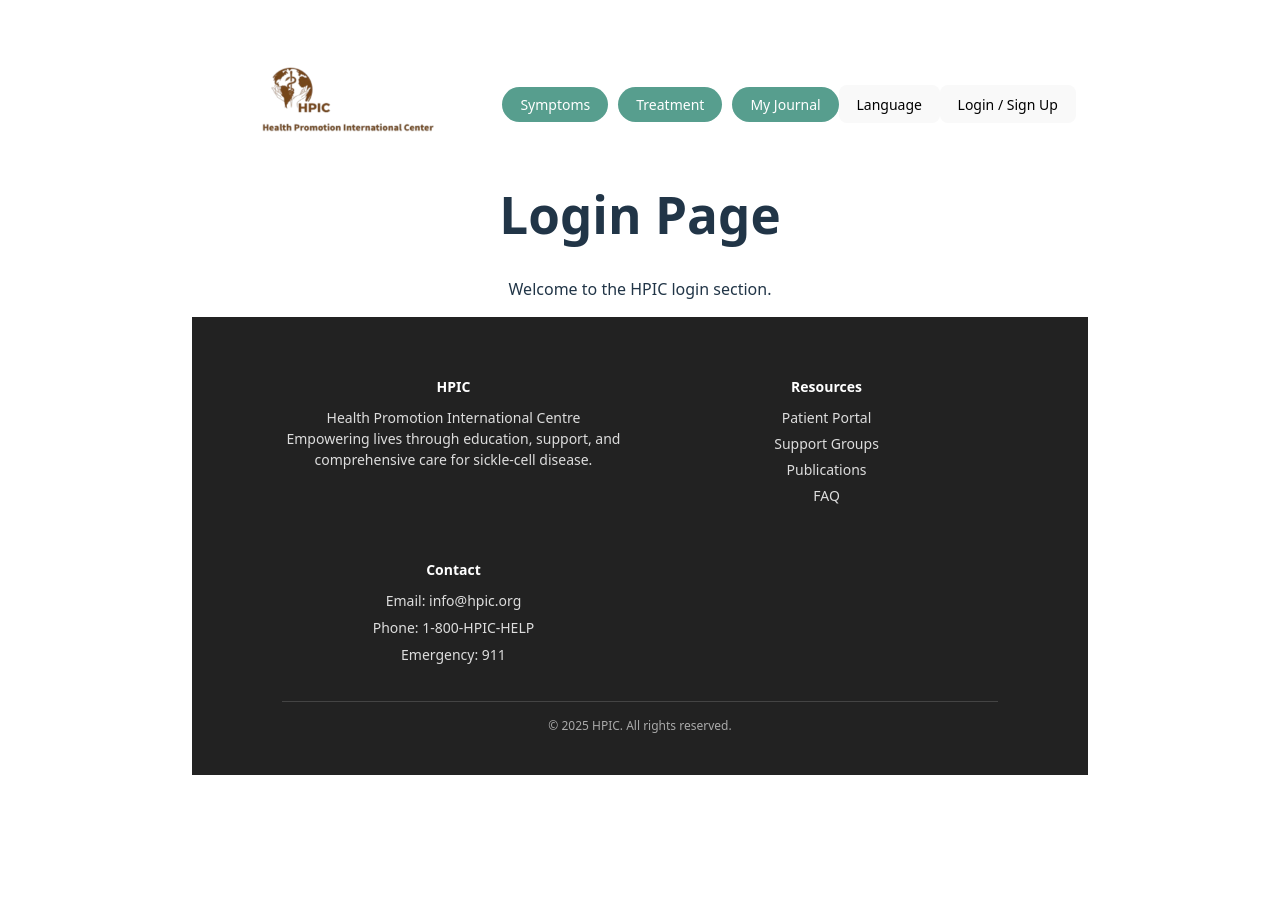
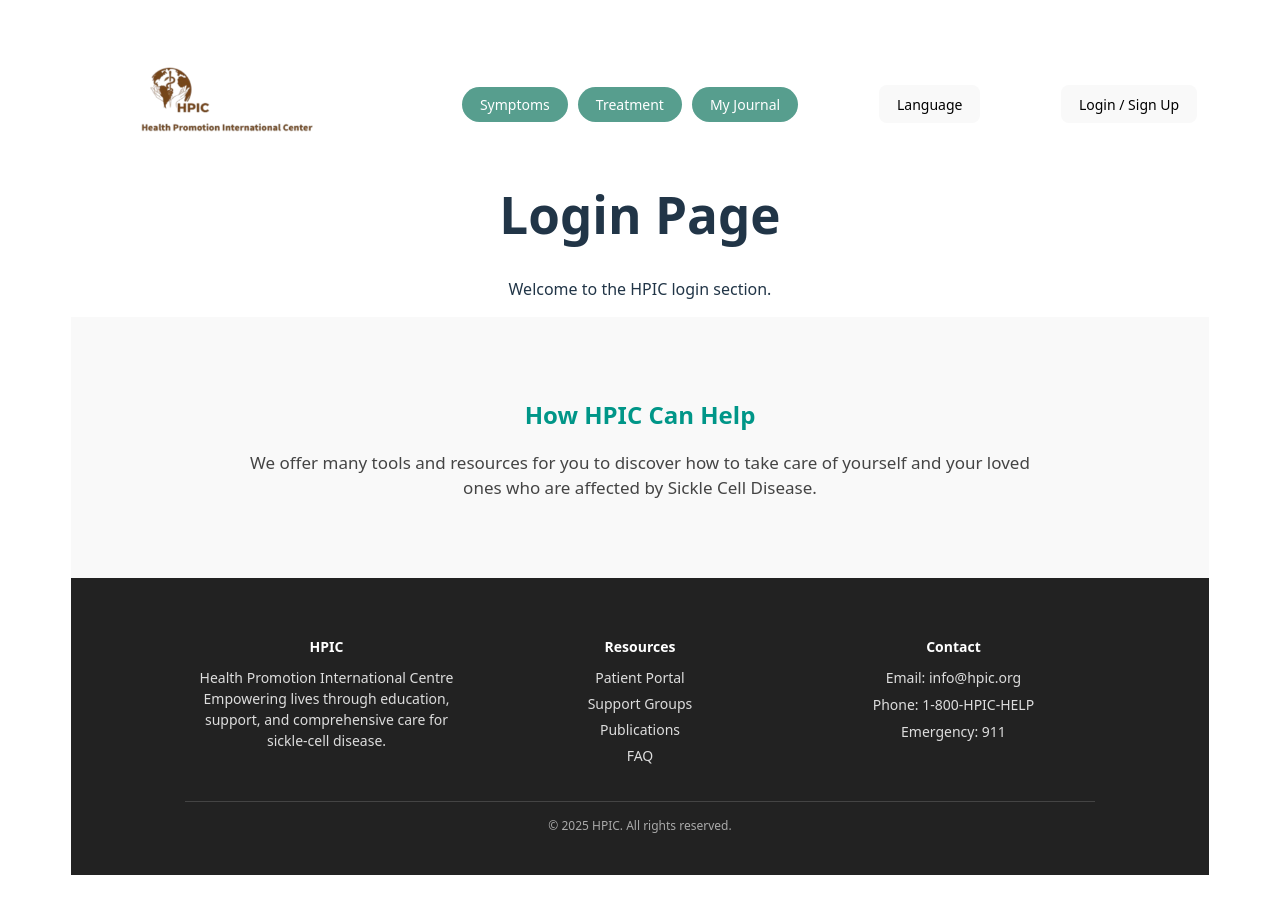
Before and after one commit to James6827/hpic-scd-app-Final-Version, a React app in the folder frontend/: page /login in a window 1280 px wide. Before the commit the page ends 807 px from the top, so only its background shows below. Built offline with nearby package versions, Linux system fonts and the light colour scheme; the HTML template or start-up script is replaced by a standard one.

Commit message:
got it running with right format

```diff
--- a/frontend/src/App.jsx
+++ b/frontend/src/App.jsx
@@ -3,6 +3,7 @@ import { BrowserRouter as Router, Routes, Route } from "react-router-dom";
 import Navbar from "./components/Navbar";
 import Footer from "./components/Footer";
 import Home from "./pages/HomePage/Home";
+import InfoSection from "./pages/Information section/InfoSection";
 
 // Pages
 import Symptoms from "./pages/Symptoms";
@@ -28,6 +29,7 @@ function App() {
             <Route path="/login" element={<Login />} />
           </Routes>
         </div>
+        <InfoSection />
         <Footer />
       </div>
     </Router>
--- a/frontend/src/components/Card.jsx
+++ /dev/null
@@ -1 +0,0 @@
-// this will be for where the pages are able to be clicked on
--- a/frontend/src/pages/Information section/info-section.jsx
+++ b/frontend/src/pages/Information section/InfoSection.jsx
@@ -1,4 +1,4 @@
-import "./info-section.css";
+import "./InfoSection.css";
 
 export default function InfoSection() {
   return (
```
Also changed, not shown: frontend/src/pages/Information section/InfoSection.css (renamed from frontend/src/pages/Information section/info-section.css).
